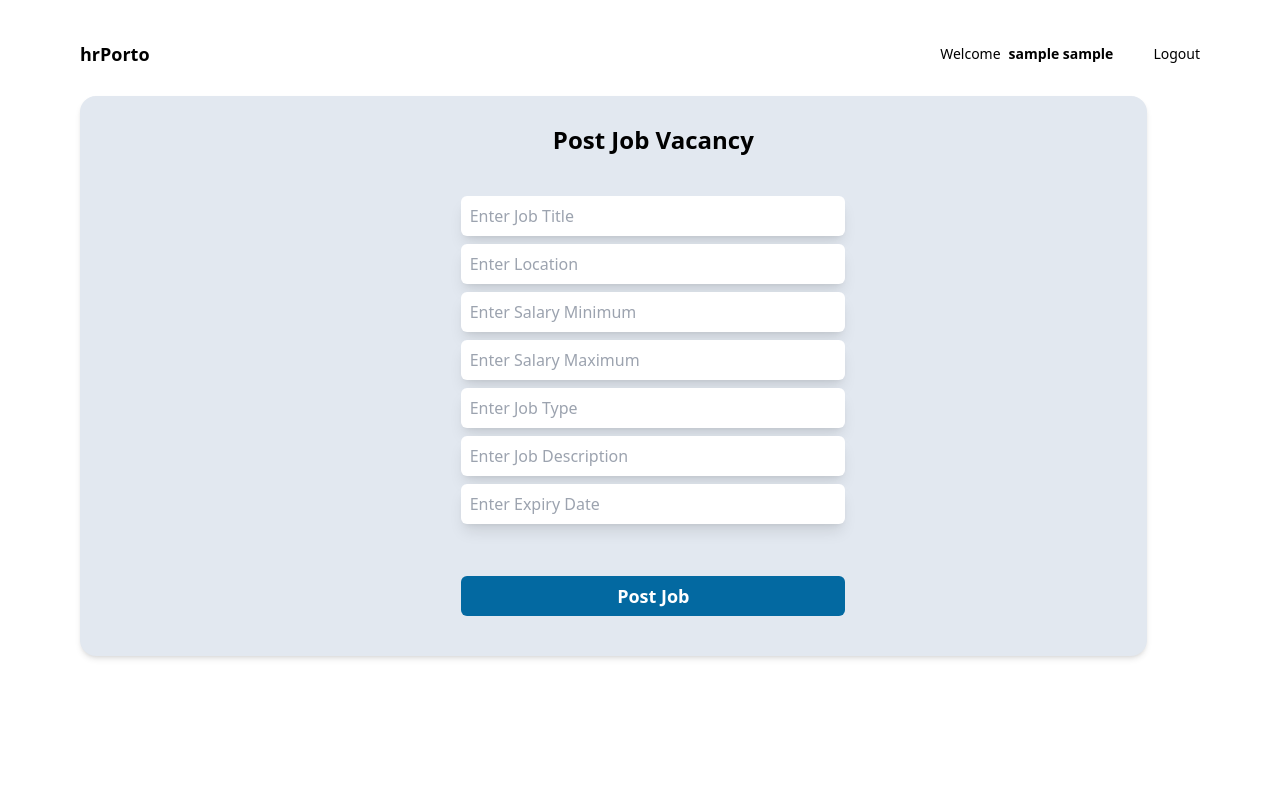
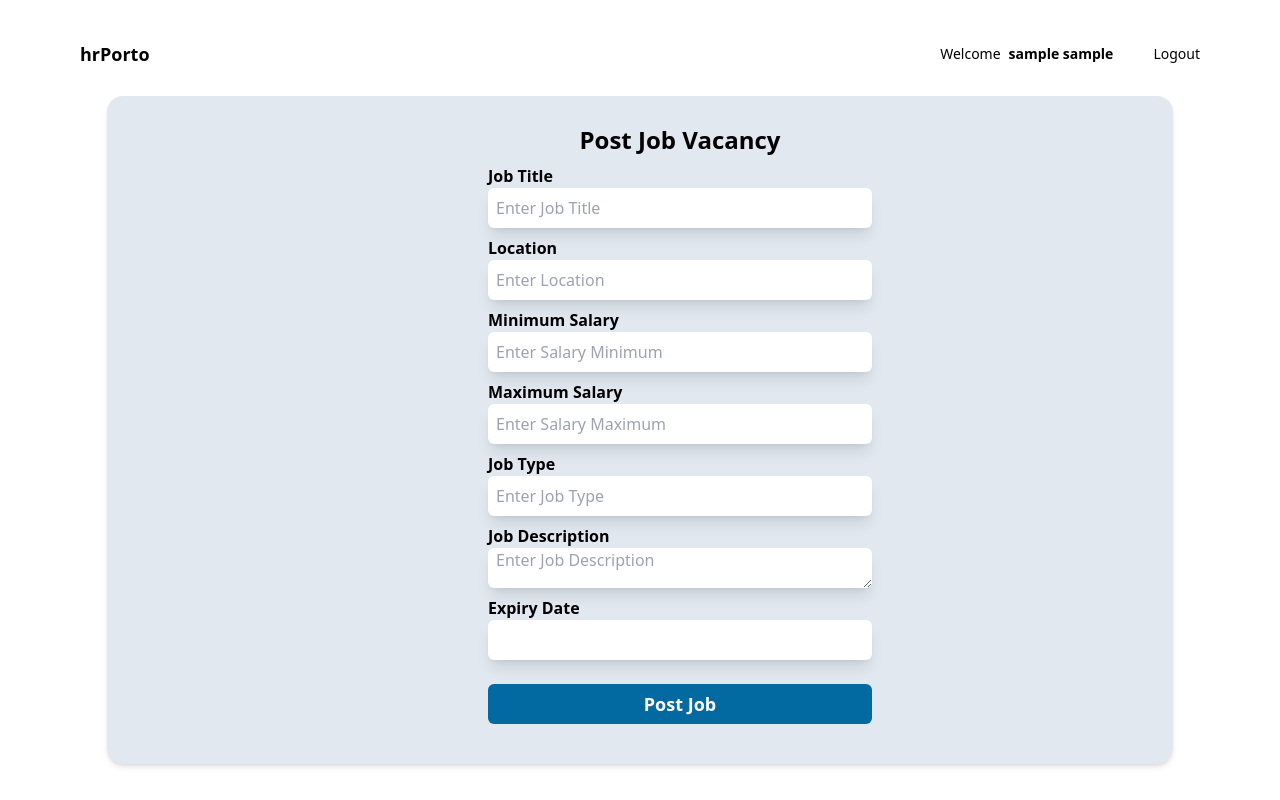
Before and after one commit to mathewsean/hrportal, a React (Vite) app in the folder client/: page /admin_job_post in a window 1280 px wide. Built offline with nearby package versions, Linux system fonts and the light colour scheme; sample sign-in values are in the browser's storage.

Commit message:
updated datepicker in admin

```diff
--- a/client/src/Components/AdminJobPostForm/AdminJobPostForm.jsx
+++ b/client/src/Components/AdminJobPostForm/AdminJobPostForm.jsx
@@ -1,6 +1,7 @@
 import React, { useState } from 'react'
 import axios from '../../Services/axiosInterceptor'
 import { Navigate } from 'react-router-dom'
+import DatePicker from 'react-datepicker'
 
 function AdminJobPostForm() {
 
@@ -47,56 +48,83 @@ function AdminJobPostForm() {
   }
 
   return (
-    <div className='flex flex-col w-10/12 h-5/6 bg-slate-200 rounded-2xl shadow-md my-7 mx-20'>
+    <div className='flex flex-col w-10/12 h-5/6 bg-slate-200 rounded-2xl shadow-md my-7 mx-auto'>
       <div className='container mx-10 flex flex-col justify-center items-center'>
         <p className='font-sans text-2xl font-bold mt-7  text-left'>
           Post Job Vacancy
         </p>
         <form onSubmit={handleJobPost} className='flex flex-col'>
-
+          <div className=''>
+            <div className='flex flex-col'>
+              <label className='font-sans text-black mt-2 font-bold'>Job Title</label>
               <input type="text"
-            className='w-96 h-10 bg-white font-sans text-black mt-10 rounded-md shadow-lg'
+                className='px-2 w-96 h-10 bg-white font-sans text-black rounded-md shadow-lg'
                 name='jobTitle' value={jobTitle}
                 onChange={(e) => setJobTitle(e.target.value)}
-            placeholder='  Enter Job Title' />
+                placeholder='Enter Job Title' />
+            </div>
 
+            <div className='flex flex-col'>
+              <label className='font-sans text-black mt-2 font-bold'>Location</label>
               <input type="text"
-            className='w-96 h-10 bg-white font-sans text-black mt-2 rounded-md shadow-lg'
+                className='px-2 w-96 h-10 bg-white font-sans text-black rounded-md shadow-lg'
                 name='location' value={location}
                 onChange={(e) => setLocation(e.target.value)}
-            placeholder='  Enter Location' />
+                placeholder='Enter Location' />
+            </div>
 
+            <div className='flex flex-col'>
+              <label className='font-sans text-black mt-2 font-bold'>Minimum Salary</label>
               <input type="text"
-            className='w-96 h-10 bg-white font-sans text-black mt-2 rounded-md shadow-lg'
+                className='px-2 w-96 h-10 bg-white font-sans text-black rounded-md shadow-lg'
                 name='salaryMin' value={salaryMin}
                 onChange={(e) => setSalaryMin(e.target.value)}
-            placeholder='  Enter Salary Minimum' />
+                placeholder='Enter Salary Minimum' />
+            </div>
 
+            <div className='flex flex-col'>
+              <label className='font-sans text-black mt-2 font-bold'>Maximum Salary</label>
               <input type="text"
-            className='w-96 h-10 bg-white font-sans text-black mt-2 rounded-md shadow-lg'
+                className='px-2 w-96 h-10 bg-white font-sans text-black rounded-md shadow-lg'
                 name='salaryMax' value={salaryMax}
                 onChange={(e) => setSalaryMax(e.target.value)}
-            placeholder='  Enter Salary Maximum' />
+                placeholder='Enter Salary Maximum' />
+            </div>
 
+            <div className='flex flex-col'>
+              <label className='font-sans text-black mt-2 font-bold'>Job Type</label>
               <input type="text"
-            className='w-96 h-10 bg-white font-sans text-black mt-2 rounded-md shadow-lg'
+                className='px-2 w-96 h-10 bg-white font-sans text-black rounded-md shadow-lg'
                 name='jobType' value={jobType}
                 onChange={(e) => setJobType(e.target.value)}
-            placeholder='  Enter Job Type' />
+                placeholder='Enter Job Type' />
+            </div>
 
-          <input type="text"
-            className='w-96 h-10 bg-white font-sans text-black mt-2 rounded-md shadow-lg'
+            <div className='flex flex-col'>
+              <label className='font-sans text-black mt-2 font-bold'>Job Description</label>
+              <textarea type="text"
+                className='px-2 w-96 h-10 bg-white font-sans text-black rounded-md shadow-lg'
                 name='jobDescription' value={jobDescription}
                 onChange={(e) => setJobDescription(e.target.value)}
-            placeholder='  Enter Job Description' />
+                placeholder='Enter Job Description' />
+            </div>
 
-          <input type="text"
-            className='w-96 h-10 bg-white font-sans text-black mt-2 mb-10 rounded-md shadow-lg'
-            name='expiry' value={expiry}
-            onChange={(e) => setExpiry(e.target.value)}
-            placeholder='  Enter Expiry Date' />
+            <div className='flex flex-col'>
+              <label className='font-sans text-black mt-2 font-bold'>Expiry Date</label>
+              <DatePicker type="date"
+                className='px-2 w-96 h-10 bg-white font-sans text-black rounded-md shadow-lg'
+                selected={expiry}
+                onChange={(date) => setExpiry(date)}
+                dateFormat='dd/MM/yyyy'
+                minDate={new Date()}
+                showYearDropdown
+                scrollableYearDropdown
+                placeholdertext='Enter From Date'
+              />
+            </div>
+          </div>
 
-          <button className='w-96 h-10 bg-sky-700 text-lg font-semibold text-white mt-3 mb-10 rounded-md'>
+          <button className=' w-96 h-10 bg-sky-700 text-lg font-semibold text-white mt-6 mb-10 rounded-md'>
             Post Job
           </button>
 
--- a/client/src/Components/AdminLeaveApplicationList/AdminLeaveApplicationList.jsx
+++ b/client/src/Components/AdminLeaveApplicationList/AdminLeaveApplicationList.jsx
@@ -1,5 +1,6 @@
 import React, { useState, useEffect } from 'react'
 import axios from '../../Services/axiosInterceptor';
+import { format, parseISO } from 'date-fns'
 
 function AdminLeaveApplicationList() {
 
@@ -62,23 +63,23 @@ function AdminLeaveApplicationList() {
             </tr>
           </thead>
           <tbody>
-            {leaveList.map((leave, index) => (
+            {leaveList.slice().reverse().map((leave, index) => (
               <tr key={index} className="bg-white">
                 <td className="border border-gray-400 px-4 py-2">{leave.employeeId.firstName} {leave.employeeId.lastName}</td>
-                <td className="border border-gray-400 px-4 py-2">{leave.fromDate}</td>
-                <td className="border border-gray-400 px-4 py-2">{leave.toDate}</td>
+                <td className="border border-gray-400 px-4 py-2">{format(parseISO(leave.fromDate), "dd/MM/yyyy")}</td>
+                <td className="border border-gray-400 px-4 py-2">{format(parseISO(leave.toDate), "dd/MM/yyyy")}</td>
                 <td className="border border-gray-400 px-4 py-2">{leave.reason}</td>
                 <td className="border border-gray-400 px-4 py-2">{leave.status}</td>
                 <td className="border border-gray-400 px-4 py-2">
 
-                  <div className='flex justify-around'>
+                  <div className='flex flex-col'>
                     {leave.status == "Pending" || leave.status == "Rejected" ?
                       <button onClick={() => handleStatus(leave._id, "Approved")} className='bg-green-400 text-white px-4 py-1 rounded-md'>
                         APPROVE
                       </button>
                       : null }
                       {leave.status == "Pending" || leave.status == "Approved" ?
-                      <button onClick={() => handleStatus(leave._id, "Rejected")} className='bg-red-400 text-white px-4 py-1 rounded-md'>
+                      <button onClick={() => handleStatus(leave._id, "Rejected")} className='bg-red-400 text-white px-4 py-1 rounded-md mt-6'>
                         REJECT
                       </button>
                       : null }
--- a/client/src/Components/EmployeeLeaveForm/EmployeeLeaveForm.jsx
+++ b/client/src/Components/EmployeeLeaveForm/EmployeeLeaveForm.jsx
@@ -54,7 +54,7 @@ function EmployeeLeaveForm() {
               selected={fromDate}
               onChange={(date) => setFromDate(date)}
               dateFormat='dd/MM/yyyy'
-              maxDate={new Date()}
+              minDate={new Date()}
               showYearDropdown
               scrollableYearDropdown
               placeholdertext='  Enter From Date'
@@ -71,7 +71,7 @@ function EmployeeLeaveForm() {
               selected={toDate}
               onChange={(date) => setToDate(date)}
               dateFormat='dd/MM/yyyy'
-              maxDate={new Date()}
+              minDate={new Date()}
               showYearDropdown
               scrollableYearDropdown
               placeholdertext='  Enter To Date'
--- a/client/src/Components/EmployeeLeaveList/EmployeeLeaveList.jsx
+++ b/client/src/Components/EmployeeLeaveList/EmployeeLeaveList.jsx
@@ -55,7 +55,7 @@ function EmployeeLeaveList() {
             </tr>
           </thead>
           <tbody>
-            {leaveList.map((leave, index) => (
+            {leaveList.slice().reverse().map((leave, index) => (
               <tr key={index} className="bg-white">
                 <td className="border border-gray-400 px-4 py-2">{format(parseISO(leave.fromDate), "dd/MM/yyyy")}</td>
                 <td className="border border-gray-400 px-4 py-2">{format(parseISO(leave.toDate), "dd/MM/yyyy")}</td>
--- a/client/src/Components/JobCard/JobCard.jsx
+++ b/client/src/Components/JobCard/JobCard.jsx
@@ -54,7 +54,7 @@ function JobCard() {
                 <p className='font-sans font-bold mx-10 mt-2 text-left'>
                   {job.location}
                 </p>
-                <p className='font-sans mx-10 mt-2 text-left'>
+                <p className='font-sans mx-10 mt-2 text-left '>
                   {job.jobDescription}
                 </p>
               </button>
```
Also changed, not shown: 2 other files (tests, documents, lock files or other folders). Lines whose indentation alone changed are shown as unchanged.
